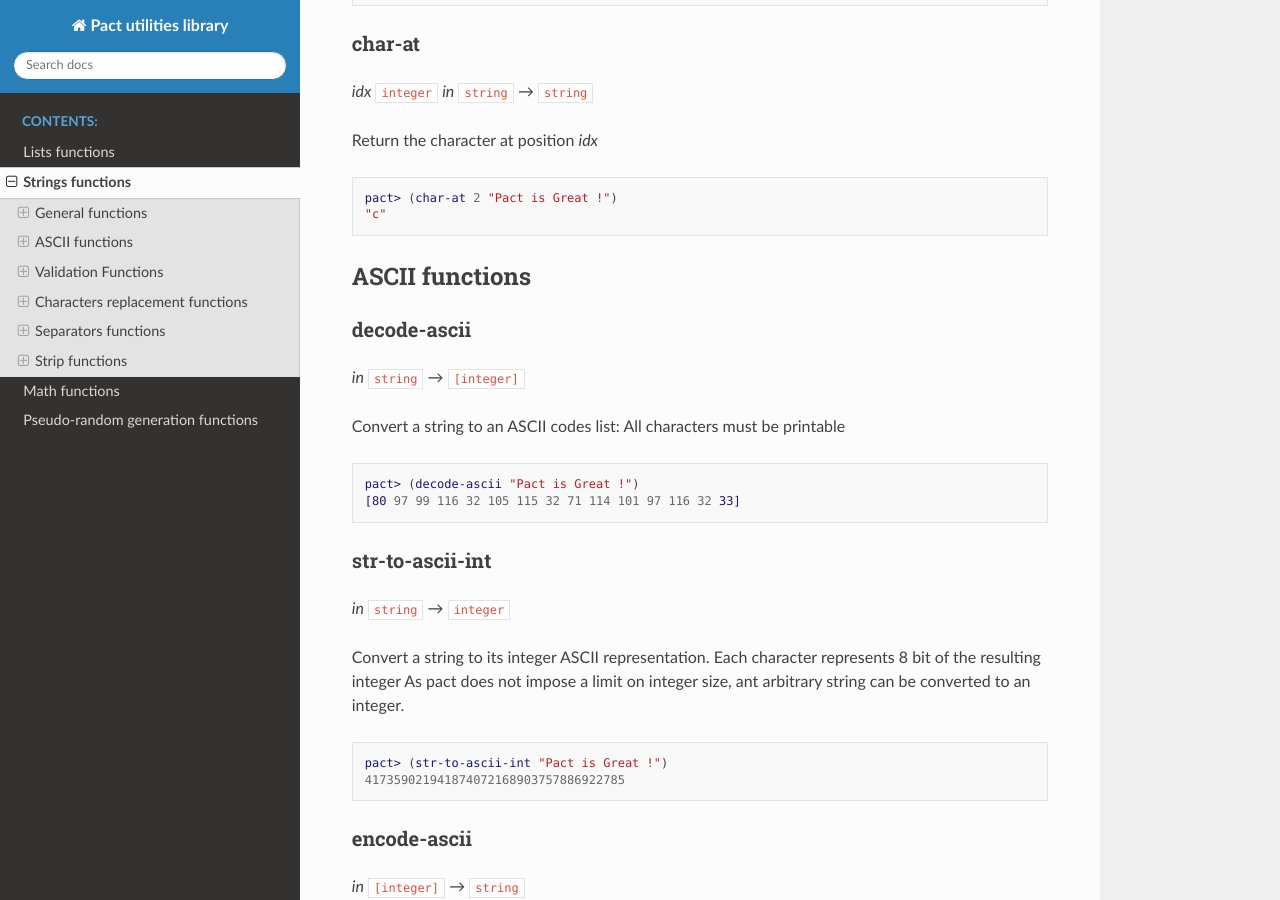
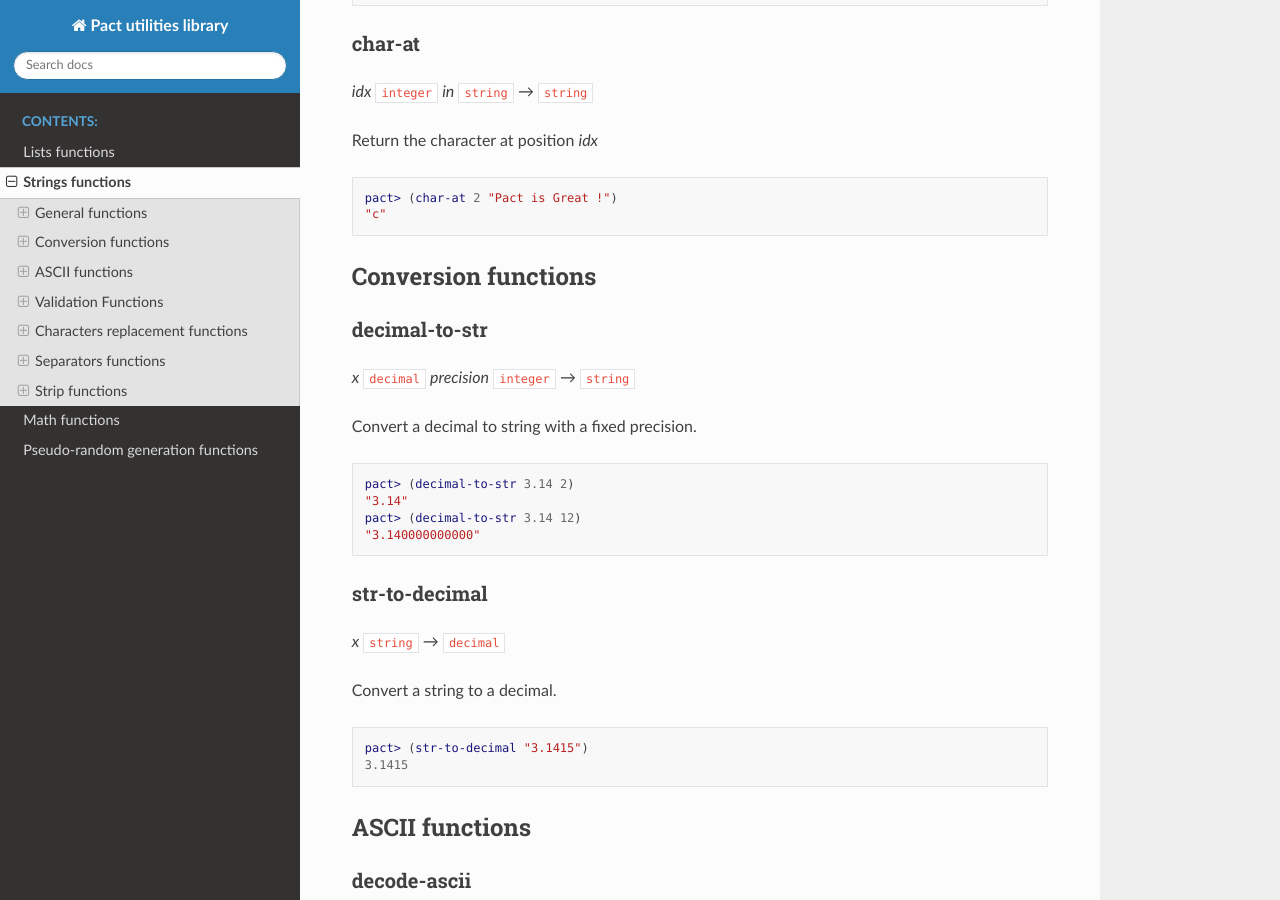
Before and after one commit to CryptoPascal31/pact-util-lib, a Sphinx documentation site: the page built from docs/source/util-strings.rst, in a window 1280 px wide and 900 px high, scrolled down 714 px. Built offline with Sphinx 7.4.7 and the Read the Docs theme 2.0.0, drawn with Linux system fonts in a browser that asks for light colours.

Commit message:
Add (decimal-to-str) and (str-to-decimal)

```diff
--- a/docs/source/util-strings.rst
+++ b/docs/source/util-strings.rst
@@ -40,6 +40,32 @@ Return the character at position *idx*
   pact> (char-at 2 "Pact is Great !")
   "c"
 
+Conversion functions
+--------------------
+
+decimal-to-str
+~~~~~~~~~~~~~~
+*x* ``decimal`` *precision* ``integer`` *→* ``string``
+
+Convert a decimal to string with a fixed precision.
+
+.. code:: lisp
+
+  pact> (decimal-to-str 3.14 2)
+  "3.14"
+  pact> (decimal-to-str 3.14 12)
+  "3.140000000000"
+
+str-to-decimal
+~~~~~~~~~~~~~~
+*x* ``string`` *→* ``decimal``
+
+Convert a string to a decimal.
+
+.. code:: lisp
+
+  pact> (str-to-decimal "3.1415")
+  3.1415
 
 
 ASCII functions
```
Also changed, not shown: README.md (+3 -0 lines), 2 other files.
